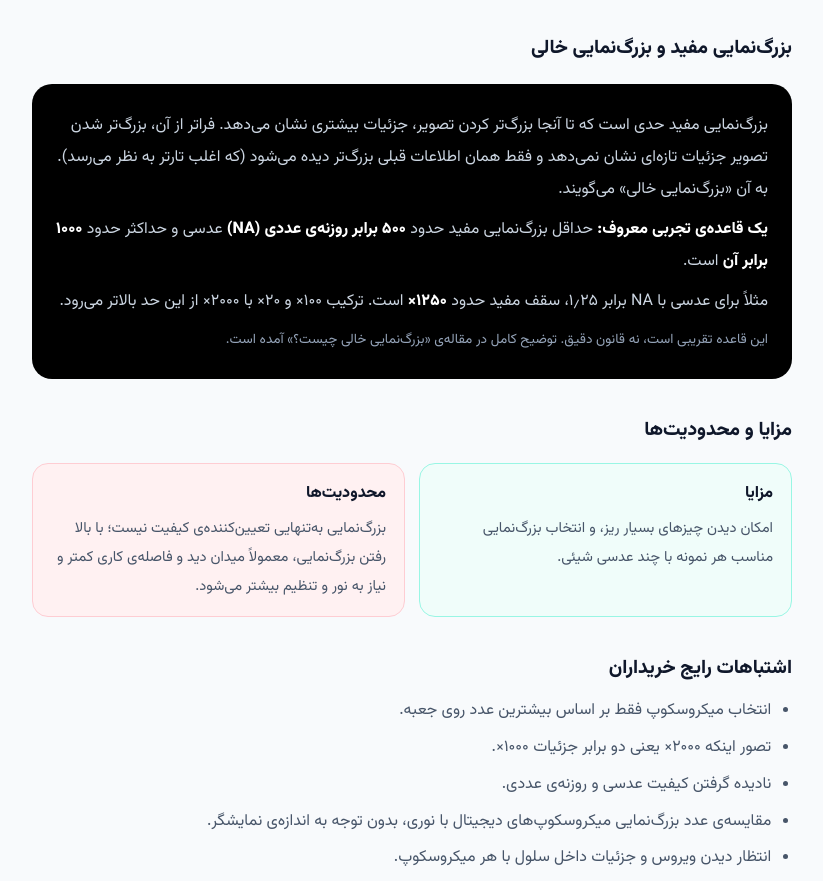
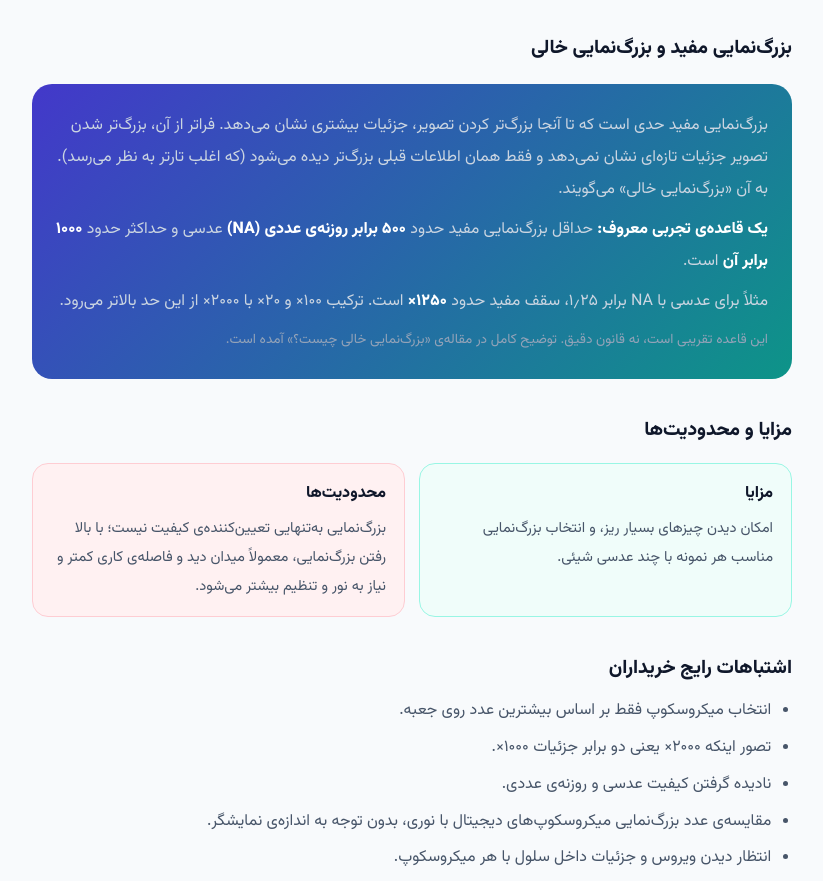
Before and after one commit to Kharideali/microscope_guide, a plain HTML site: page microscope-magnification.html in a window 1280 px wide. Shown: the part 3752-4633 px from the top of the page, without its empty margins (228-1051 px from the left). Drawn offline with Linux system fonts and the light colour scheme.

Commit message:
Match useful magnification box color to example box

```diff
--- a/microscope-magnification.html
+++ b/microscope-magnification.html
@@ -51,7 +51,7 @@ p{margin:.5rem 0;color:#475569}
 .te{background:#f0fdfa;border:1px solid #99f6e4;color:#115e59}
 .dk{background:#0f172a;color:#cbd5e1;border-radius:20px;padding:18px 24px;margin:16px 0}
 .dk p{color:inherit}.dk b{color:#fff}
-.dk.useful-magnification{background:#000}
+.dk.useful-magnification{background:linear-gradient(135deg,#4338ca,#0d9488)}
 .fm{text-align:center;font-weight:900;font-size:1.05rem;color:#fff!important}
 .gr{background:linear-gradient(135deg,#4338ca,#0d9488);color:#fff;border-radius:22px;padding:18px 24px;margin:18px 0}
 .gr.summary-box{background:#000}
```
